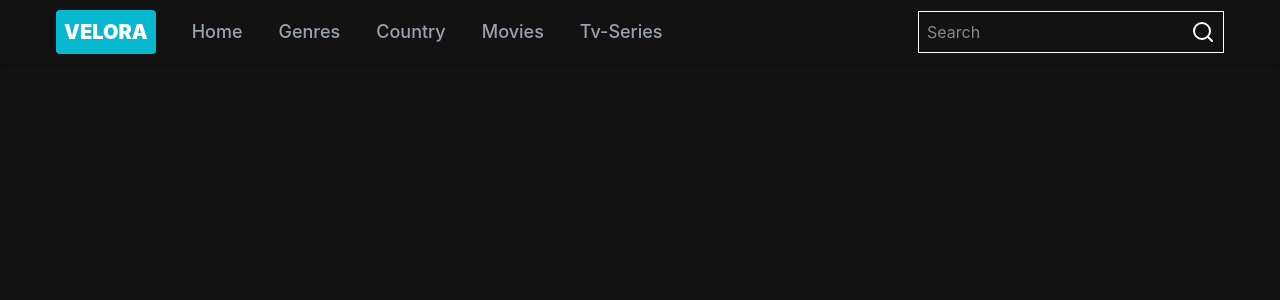
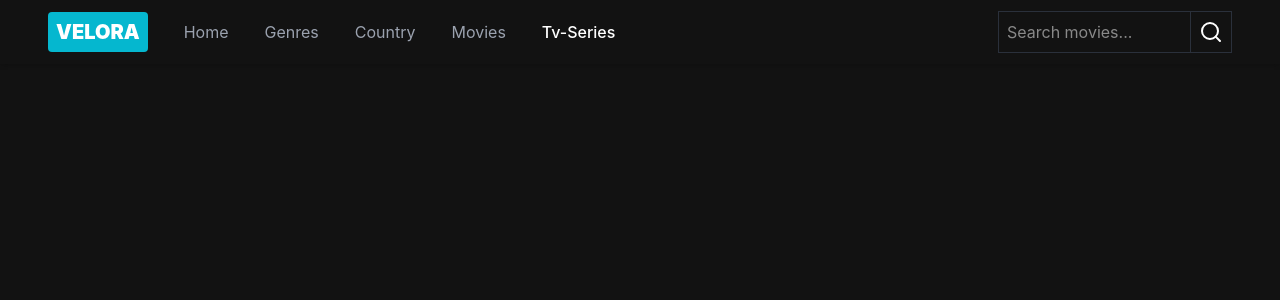
Before and after one commit to Puneetkumarboinpally/Velora, a React (Vite) app: page /series in a window 1280 px wide. Shown: the top 300 px of the page. Built offline with nearby package versions, Linux system fonts and the light colour scheme.

Commit message:
navigation functionality updated

```diff
--- a/src/components/Navbar.tsx
+++ b/src/components/Navbar.tsx
@@ -1,13 +1,14 @@
-import { Search } from "lucide-react";
-import { Link } from "react-router-dom";
+import { Menu, Search, X } from "lucide-react";
+import { useState } from "react";
+import { NavLink } from "react-router-dom";
 
-type NavLinkState = {
+type NavItem = {
   id: number;
   title: string;
   path: string;
 };
 
-const navLinks: NavLinkState[] = [
+const navLinks: NavItem[] = [
   {
     id: 1,
     title: "Home",
@@ -36,34 +37,109 @@ const navLinks: NavLinkState[] = [
 ];
 
 const Navbar = () => {
+  const [isOpen, setIsOpen] = useState(false);
   return (
-    <header className="shadow-[0_2px_4px_rgba(0,0,0,0.15)]">
-      <div className="container-wrapper flex gap-5 items-center h-16">
+    <header className="relative z-50 shadow-[0_2px_4px_rgba(0,0,0,0.15)]">
+      <div
+        className="container-wrapper
+      flex gap-5 h-16
+      justify-between items-center"
+      >
         <div>
-          <h1 className="p-2 bg-accent text-xl font-black rounded">VELORA</h1>
+          <NavLink to="/" aria-label="Velora home">
+            <span className="p-2 bg-accent text-xl font-black rounded">
+              VELORA
+            </span>
+          </NavLink>
         </div>
-        <nav className="flex flex-1 gap-1 justify-start items-center">
+        <nav className="hidden lg:flex flex-1 gap-1 justify-start items-center">
           {navLinks.map((navLink) => (
-            <Link
+            <NavLink
               key={navLink.id}
               to={navLink.path}
-              className={`text-lg py-2 px-4 font-medium rounded-lg text-muted
+              className={({
+                isActive,
+              }) => `py-2 px-4 whitespace-nowrap rounded-lg
               active:scale-90 transition-all duration-300
-              hover:text-accent-hover hover:bg-black/50`}
+              ${
+                isActive
+                  ? "text-white font-medium"
+                  : "text-muted hover:text-accent-hover hover:bg-panel"
+              }
+             `}
             >
               {navLink.title}
-            </Link>
+            </NavLink>
           ))}
         </nav>
-        <div className="flex items-center">
+        <div className="hidden lg:flex items-center">
           <input
-            type="text"
-            placeholder="Search"
-            className="border-t border-b border-l p-2 outline-none"
+            type="search"
+            placeholder="Search movies..."
+            aria-label="Search movies"
+            className="w-48 border-t border-b border-l border-border
+            p-2 outline-none"
           />
-          <button className="border-t border-b border-r p-2 cursor-pointer">
+          <button
+            aria-label="search button"
+            type="button"
+            className="border border-border p-2 cursor-pointer"
+          >
             <Search />
           </button>
+        </div>
+
+        <div className="lg:hidden">
+          <button
+            onClick={() => setIsOpen((prev) => !prev)}
+            aria-label={isOpen ? "Close menu" : "Open menu"}
+            aria-expanded={isOpen}
+          >
+            {isOpen ? <X /> : <Menu />}
+          </button>
+        </div>
+
+        {/*---- Mobile version ---- */}
+
+        <div
+          className={`lg:hidden flex flex-col items-end
+        absolute top-16 left-0 bg-background py-4
+        transition-transform duration-500 w-full
+        ${isOpen ? "translate-x-0" : "translate-x-[100%]"}
+        `}
+        >
+          {navLinks.map((navLink) => (
+            <NavLink
+              key={navLink.id}
+              to={navLink.path}
+              onClick={() => setIsOpen(false)}
+              className={({ isActive }) => `
+            py-2 px-4
+            whitespace-nowrap rounded-lg
+            active:scale-90 transition-all duration-300 ${
+              isActive
+                ? "text-white font-medium"
+                : "text-muted hover:text-accent-hover hover:bg-panel"
+            }`}
+            >
+              {navLink.title}
+            </NavLink>
+          ))}
+          <form className="flex items-center py-2 px-4">
+            <input
+              type="search"
+              placeholder="Search movies..."
+              aria-label="Search movies"
+              className="w-48 border-t border-b border-l border-border
+              p-2 outline-none"
+            />
+            <button
+              type="submit"
+              className="border border-border active:scale-95 p-2 cursor-pointer"
+            >
+              <Search />
+            </button>
+          </form>
         </div>
       </div>
     </header>
--- a/src/index.css
+++ b/src/index.css
@@ -43,7 +43,7 @@
   width: 100%;
   max-width: 1200px;
   margin: 0 auto;
-  padding: 0 1rem;
+  padding: 0 0.5rem;
 }
 button {
   cursor: pointer;
```
